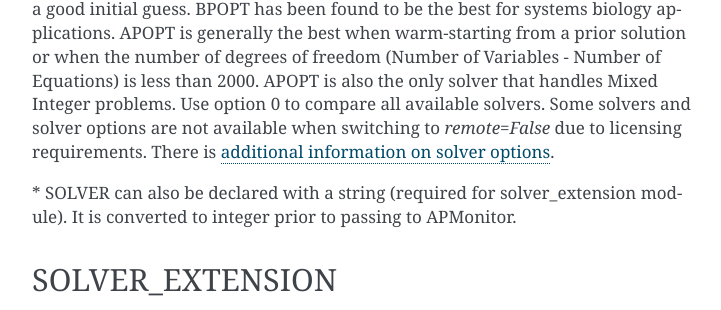
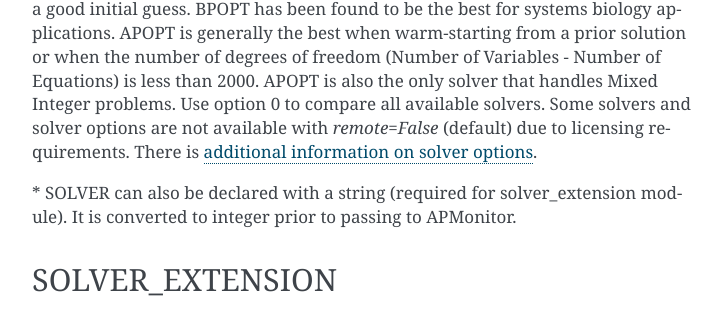
Before and after one commit to BYU-PRISM/GEKKO, a Sphinx documentation site: the page built from docs/global.rst, in a window 1280 px wide and 900 px high, scrolled down 22120 px. Shown: the part 382-692 px from the top of the window, without its empty margins (388-1109 px from the left). Built offline with Sphinx 7.4.7, drawn with Linux system fonts in a browser that asks for light colours; some of the changed text lies outside the part shown.

Commit message:
Update global.rst

```diff
--- a/docs/global.rst
+++ b/docs/global.rst
@@ -818,7 +818,7 @@
 
 Description: Solver options: 0 = Benchmark All Solvers, 1-5 = Available Solvers Depending on License
 
-Explanation: SOLVER selects the solver to use in an attempt to find a solution. There are free solvers: 1: APOPT, 2: BPOPT, 3: IPOPT distributed with the public version of the software. There are additional solvers that are not included with the public version and require a commercial license. IPOPT is generally the best for problems with large numbers of degrees of freedom or when starting without a good initial guess. BPOPT has been found to be the best for systems biology applications. APOPT is generally the best when warm-starting from a prior solution or when the number of degrees of freedom (Number of Variables - Number of Equations) is less than 2000. APOPT is also the only solver that handles Mixed Integer problems. Use option 0 to compare all available solvers. Some solvers and solver options are not available when switching to `remote=False` due to licensing requirements. There is `additional information on solver options <https://apmonitor.com/wiki/index.php/Main/OptionApmSolver>`_.
+Explanation: SOLVER selects the solver to use in an attempt to find a solution. There are free solvers: 1: APOPT, 2: BPOPT, 3: IPOPT distributed with the public version of the software. There are additional solvers that are not included with the public version and require a commercial license. IPOPT is generally the best for problems with large numbers of degrees of freedom or when starting without a good initial guess. BPOPT has been found to be the best for systems biology applications. APOPT is generally the best when warm-starting from a prior solution or when the number of degrees of freedom (Number of Variables - Number of Equations) is less than 2000. APOPT is also the only solver that handles Mixed Integer problems. Use option 0 to compare all available solvers. Some solvers and solver options are not available with `remote=False` (default) due to licensing requirements. There is `additional information on solver options <https://apmonitor.com/wiki/index.php/Main/OptionApmSolver>`_.
 
 \* SOLVER can also be declared with a string (required for solver_extension module). It is converted to integer prior to passing to APMonitor.
 
```
